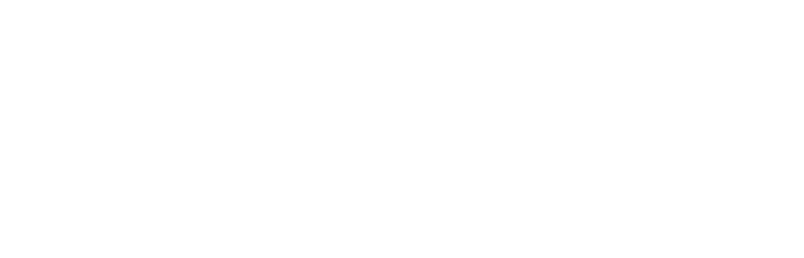
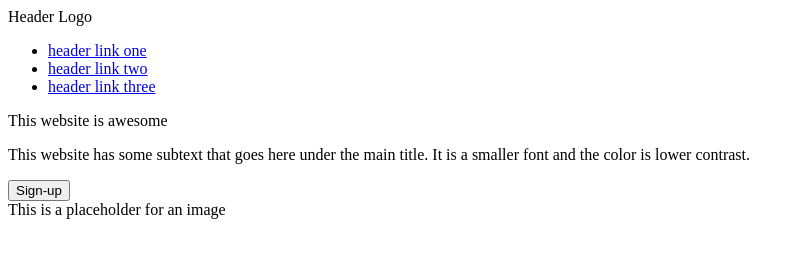
Before and after one commit to still-seeker/landing-page, a plain HTML site: page index.html in a window 1280 px wide. Shown: the whole page, without its empty margins (0-804 px from the left). Drawn offline with Linux system fonts and the light colour scheme.

Commit message:
work on the header section

```diff
--- a/index.html
+++ b/index.html
@@ -5,4 +5,27 @@
         <meta name="viewport" content="width=device-width, initial-scale=1.0">
         <title>Landing-Page</title>
     </head>
+
+    <body>
+
+    </body>
+    <div class="header">
+        <div class="logo">Header Logo</div>
+        <ul>
+            <li><a href="#">header link one</a></li>
+            <li><a href="#">header link two</a></li>
+            <li><a href="#">header link three</a></li>
+        </ul>
+
+        <div class="hero">
+            <div class="hero-main-text">This website is awesome</div>
+            <p class="hero-sec-text">
+                This website has some subtext that goes here under the main title.
+                It is a smaller font and the color is lower contrast.
+            </p>
+            <button class="Sign-up1">Sign-up</button>
+        </div>
+
+        <div class="placeholder">This is a placeholder for an image</div>
+    </div>
 </html>
```
